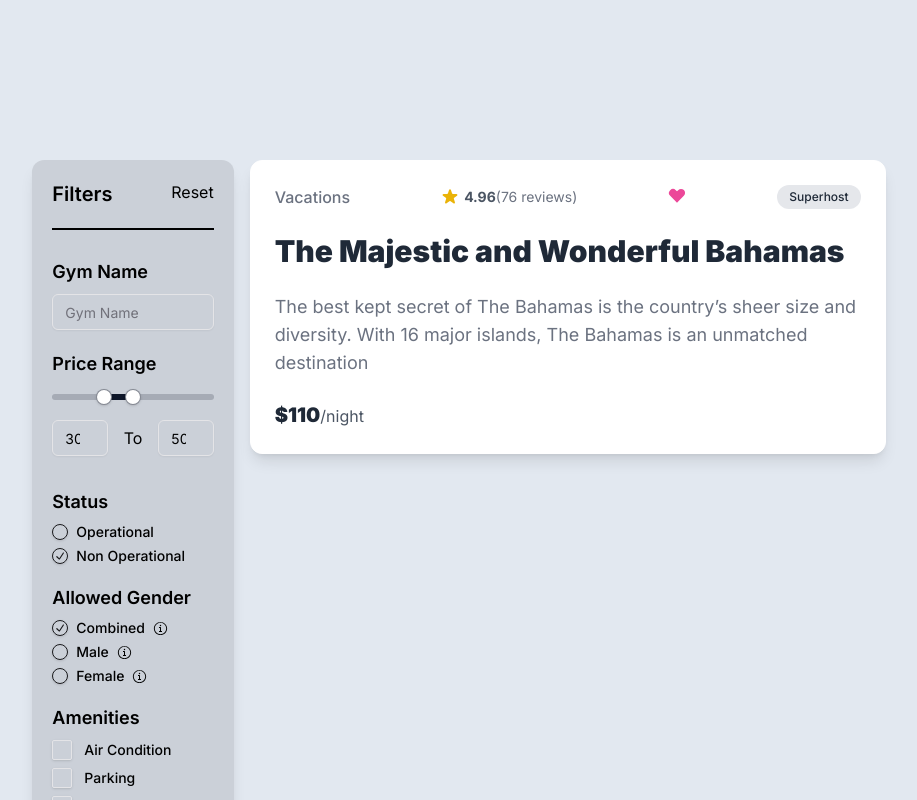
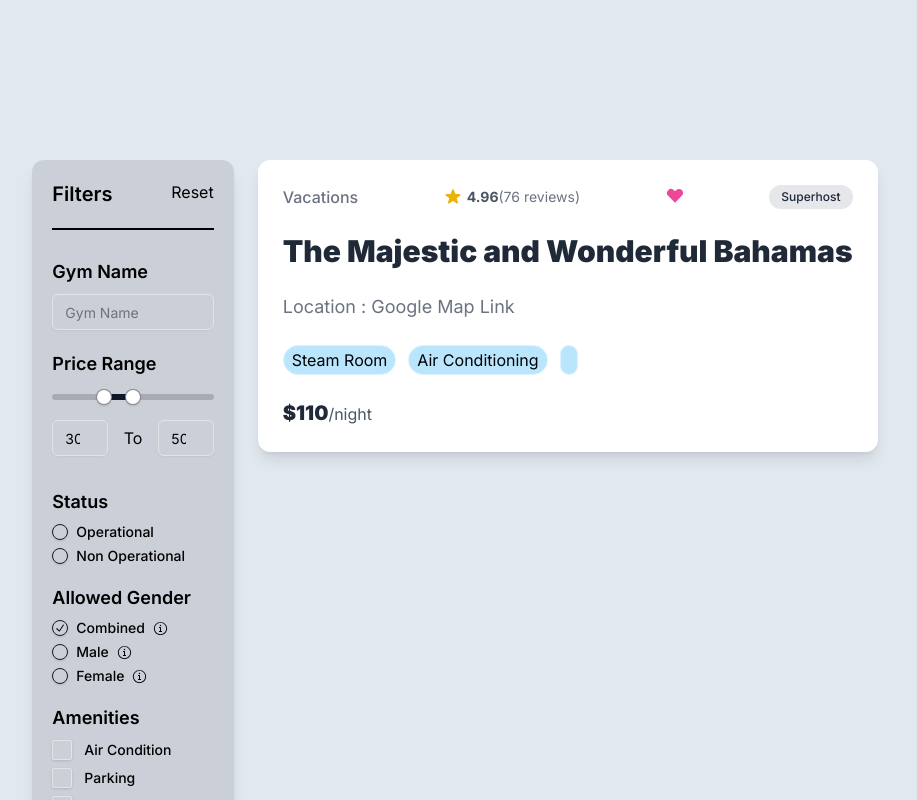
Before and after one commit to ahmadullahchowdhury/gym-finder-bd, a Next.js app: page /gyms/1 in a window 1280 px wide. Shown: the top 800 px of the page, without its empty margins (181-1098 px from the left). Built offline with nearby package versions, Linux system fonts and the light colour scheme.

Commit message:
global state

```diff
--- a/package.json
+++ b/package.json
@@ -31,11 +31,11 @@
     "@types/node": "^20",
     "@types/react": "^18",
     "@types/react-dom": "^18",
-    "autoprefixer": "^10.0.1",
+    "autoprefixer": "^10.4.16",
     "eslint": "^8",
     "eslint-config-next": "14.0.4",
-    "postcss": "^8",
-    "tailwindcss": "^3.3.0",
+    "postcss": "^8.4.32",
+    "tailwindcss": "^3.4.0",
     "typescript": "^5"
   }
 }
--- a/src/Components/filters.tsx
+++ b/src/Components/filters.tsx
@@ -7,15 +7,22 @@ import { ToggleGroup, ToggleGroupItem } from "@/Components/ui/toggle-group";
 
 import { StarFilledIcon, InfoCircledIcon } from "@radix-ui/react-icons";
 import { Slider } from "@/Components/ui/slider";
-import { useState } from "react";
+import { useEffect, useState } from "react";
+import { useGlobalContext } from "@/Context/global-state-provider";
 
 const Filters = () => {
   const [sliderValue, setSliderValue] = useState([30, 50]);
-  // const handleSliderChange = () => {
-  //     setSliderValue(value);
-  //     console.log(setSliderValue);
-  //   };
-  console.log(sliderValue);
+
+  const { gymStatus, setGymStatus } = useGlobalContext();
+  // const [selectedValue, setSelectedValue] = useState("operational");
+
+
+  const handleRadioChange = (value: any) => {
+    console.log("prev Value:", value);
+    setGymStatus(value);
+    console.log("post Value:", gymStatus);
+  };
+
   return (
     <div>
       <div className="flex flex-col gap-3">
@@ -72,13 +79,17 @@ const Filters = () => {
         </div>
         <div>
           <p className="py-2 text-lg font-semibold">Status</p>
-          <RadioGroup defaultValue="comfortable">
+          <RadioGroup
+
+            onValueChange={handleRadioChange}
+            // value='operational'
+          >
             <div className="flex items-center space-x-2">
-              <RadioGroupItem value="default" id="r1" />
+              <RadioGroupItem value="operational" id="r1" />
               <Label htmlFor="r1">Operational</Label>
             </div>
             <div className="flex items-center space-x-2">
-              <RadioGroupItem value="comfortable" id="r2" />
+              <RadioGroupItem value="non-operational" id="r2" />
               <Label htmlFor="r2">Non Operational</Label>
             </div>
           </RadioGroup>
@@ -87,7 +98,7 @@ const Filters = () => {
           <p className="py-2 text-lg font-semibold">Allowed Gender</p>
           <RadioGroup defaultValue="combined">
             <div className="flex items-center space-x-2">
-              <RadioGroupItem value="combined" id="r1"/>
+              <RadioGroupItem value="combined" id="r1" />
               <Label className="flex gap-2" htmlFor="r1">
                 Combined
                 <div
@@ -101,8 +112,9 @@ const Filters = () => {
             </div>
             <div className="flex items-center space-x-2">
               <RadioGroupItem value="male" id="r2" />
-              <Label className="flex gap-2" htmlFor="r2">Male
-              <div
+              <Label className="flex gap-2" htmlFor="r2">
+                Male
+                <div
                   className="transition duration-150 ease-in-out text-primary hover:text-primary-600 focus:text-primary-600 active:text-primary-700 dark:text-primary-400 dark:hover:text-primary-500 dark:focus:text-primary-500 dark:active:text-primary-600"
                   data-te-toggle="tooltip"
                   title="Hi! I'm tooltip"
@@ -113,8 +125,9 @@ const Filters = () => {
             </div>
             <div className="flex items-center space-x-2">
               <RadioGroupItem value="female" id="r3" />
-              <Label className="flex gap-2" htmlFor="r2">Female
-              <div
+              <Label className="flex gap-2" htmlFor="r2">
+                Female
+                <div
                   className="transition duration-150 ease-in-out text-primary hover:text-primary-600 focus:text-primary-600 active:text-primary-700 dark:text-primary-400 dark:hover:text-primary-500 dark:focus:text-primary-500 dark:active:text-primary-600"
                   data-te-toggle="tooltip"
                   title="Hi! I'm tooltip"
--- a/src/Components/gym-card.tsx
+++ b/src/Components/gym-card.tsx
@@ -53,10 +53,15 @@ const GymCard = () => {
               The Majestic and Wonderful Bahamas
             </h3>
             <p className="text-base text-gray-500 md:text-lg">
-              The best kept secret of The Bahamas is the country’s sheer size
-              and diversity. With 16 major islands, The Bahamas is an unmatched
-              destination
+              Location : Google Map Link
             </p>
+
+            <ul className="flex gap-3  *:rounded-full *:border *:border-sky-100 *:bg-sky-200 *:px-2 *:py-0.5 dark:text-sky-300 dark:*:border-sky-500/15 dark:*:bg-sky-500/10 ">
+              <li>Steam Room</li>
+              <li>Air Conditioning</li>
+              <li></li>
+            </ul>
+
             <p className="text-xl font-black text-gray-800">
               $110
               <span className="text-base font-normal text-gray-600">
--- /dev/null
+++ b/src/Context/global-state-provider.tsx
@@ -0,0 +1,36 @@
+"use client";
+
+import {
+  createContext,
+  useContext,
+  Dispatch,
+  SetStateAction,
+  useState,
+  ReactNode,
+} from "react";
+
+type GlobalContextType = {
+  gymStatus:string,
+  setGymStatus: any;
+};
+
+type GlobalContextProviderType = {
+  children: ReactNode;
+};
+
+const GlobalContext = createContext<GlobalContextType>({} as GlobalContextType);
+
+export const GlobalContextProvider = ({
+  children,
+}: GlobalContextProviderType) => {
+    const [ gymStatus , setGymStatus] = useState('') ;
+    const contextValue = { gymStatus, setGymStatus };
+
+  return (
+    <GlobalContext.Provider value={contextValue}>
+      {children}
+    </GlobalContext.Provider>
+  );
+};
+
+export const useGlobalContext = () => useContext(GlobalContext);
--- a/src/app/layout.tsx
+++ b/src/app/layout.tsx
@@ -3,6 +3,7 @@ import { Inter } from "next/font/google";
 import "./globals.css";
 
 import Provider from "./provider";
+import { GlobalContextProvider } from "@/Context/global-state-provider";
 
 const inter = Inter({ subsets: ["latin"] });
 
@@ -19,7 +20,9 @@ export default function RootLayout({
   return (
     <html lang="en">
       <body className={inter.className}>
-        <Provider>{children}</Provider>
+        <Provider>
+          <GlobalContextProvider>{children}</GlobalContextProvider>
+        </Provider>
       </body>
     </html>
   );
--- a/src/app/provider.tsx
+++ b/src/app/provider.tsx
@@ -5,7 +5,6 @@ import { QueryClient, QueryClientProvider } from "@tanstack/react-query";
 
 export default function Provider({ children }: {children: React.ReactNode}) {
     const queryClient =  new QueryClient();
-
     return (
       <QueryClientProvider client={queryClient}>{children}</QueryClientProvider>
     )
```
Also changed, not shown: tailwindOLD.config.ts (renamed from tailwind.config.ts), 1 other file (tests, documents, lock files or other folders).
